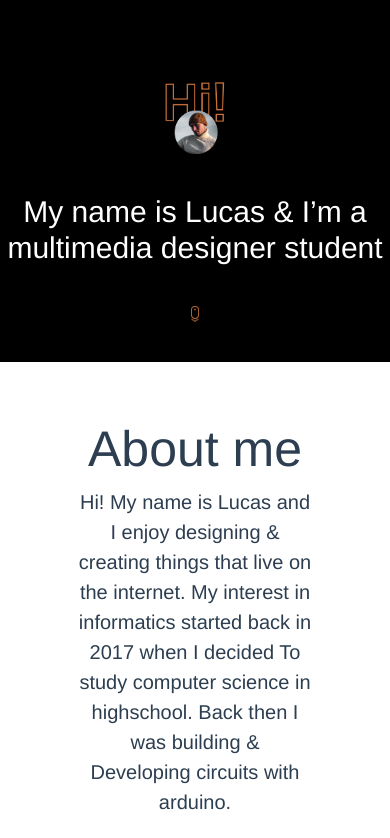
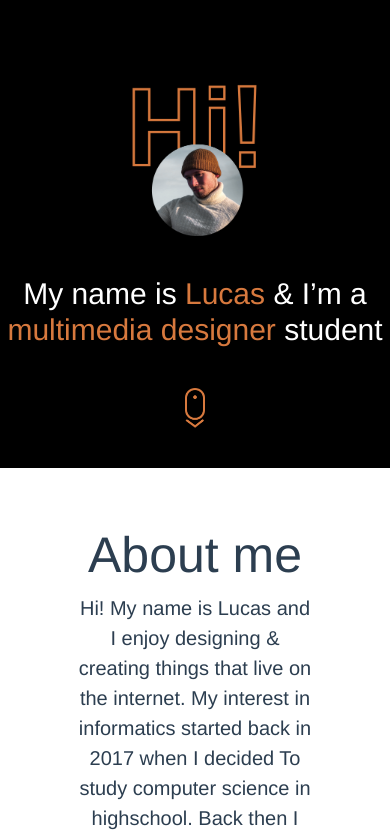
Before and after one commit to lucasjolibois54/portfolio-v4.0, a Vue app: page / in a window 390 px wide. Shown: the top 838 px of the page. Built offline with nearby package versions, Linux system fonts and the light colour scheme.

Commit message:
Update HelloWorld.vue

```diff
--- a/src/components/HelloWorld.vue
+++ b/src/components/HelloWorld.vue
@@ -31,4 +31,17 @@
 .scroll-img {
   width: 2%;
 }
+
+.orange-text {
+  color: #d7793e;
+}
+@media only screen and (max-width: 450px) and (min-width: 300px) {
+  .header-img {
+    width: 36%;
+  }
+
+  .scroll-img {
+    width: 5%;
+  }
+}
 </style>
```
